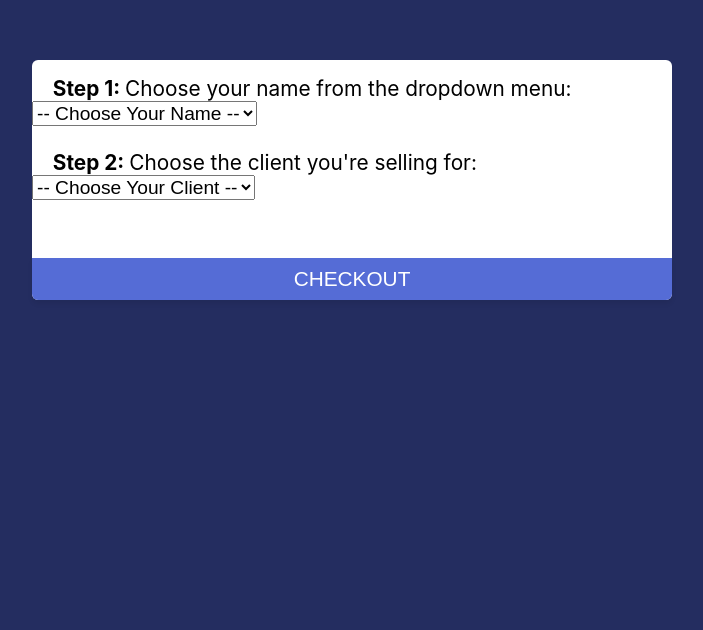
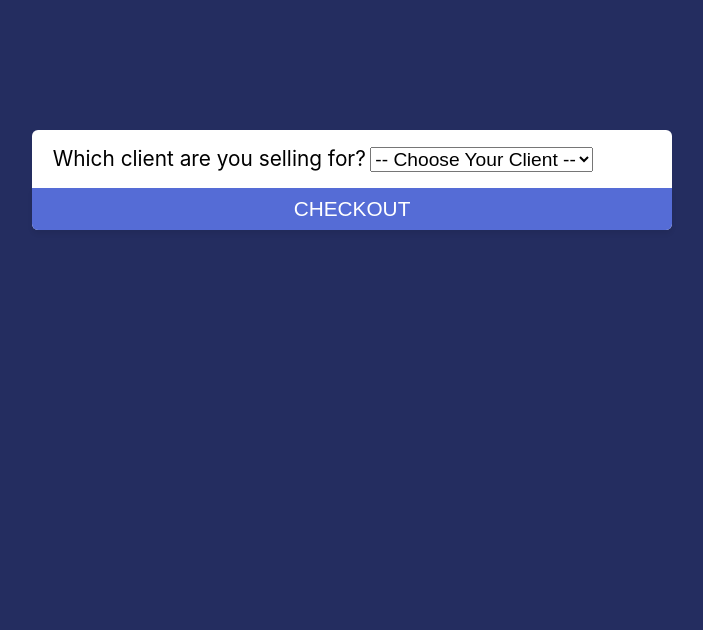
Before and after one commit to A-Fredette/ppp-checkout, a website: page public/index.html in a window 1280 px wide. Shown: the part 220-850 px from the top of the page, without its empty margins (288-991 px from the left). Before the commit the page ends 800 px from the top, so only its background shows below. Drawn offline with Linux system fonts and the light colour scheme.

Commit message:
remove sales rep selection and inactive products

```diff
--- a/public/index.html
+++ b/public/index.html
@@ -10,23 +10,23 @@
 <section>
     <form class="sales-client-form" action="/session/" method="POST">
         <div class="questions-container">
-            <label for="sales"><b>Step 1: </b>Choose your name from the dropdown menu:</label>
-            <select id="sales" name="sales">
-                <option disabled selected value> -- Choose Your Name -- </option>
-                <option value="Brian Hoa">Brian Hoa</option>
-                <option value="Wais Sallek">Wais Sallek</option>
-                <option value="Branson Khemraj">Branson Khemraj</option>
-                <option value="Christa Baker">Christa Baker</option>
-                <option value="Drasko Raicevic">Drasko Raicevic</option>
-                <option value="Christa Baker">Tiago Buhr</option>
-            </select>
-            <div style="margin-bottom:1.5em;"></div>
-            <label for="client"><b>Step 2: </b>Choose the client you're selling for:</label>
+<!--            <label for="sales"><b>Step 1: </b>Choose your name from the dropdown menu:</label>-->
+<!--            <select id="sales" name="sales">-->
+<!--                <option disabled selected value> &#45;&#45; Choose Your Name &#45;&#45; </option>-->
+<!--                <option value="Brian Hoa">Brian Hoa</option>-->
+<!--                <option value="Wais Sallek">Wais Sallek</option>-->
+<!--                <option value="Branson Khemraj">Branson Khemraj</option>-->
+<!--                <option value="Christa Baker">Christa Baker</option>-->
+<!--                <option value="Drasko Raicevic">Drasko Raicevic</option>-->
+<!--                <option value="Christa Baker">Tiago Buhr</option>-->
+<!--            </select>-->
+<!--            <div style="margin-bottom:1.5em;"></div>-->
+            <label for="client">Which client are you selling for?</label>
             <select id="client" name="client">
                 <option disabled selected value> -- Choose Your Client -- </option>
-                <option value="d9182703-af59-4cce-bb5d-7e1d0f85fa46">Nancy Ma International</option>
+<!--                <option value="d9182703-af59-4cce-bb5d-7e1d0f85fa46">Nancy Ma International</option>-->
                 <option value="0ffec302-c438-4bc5-9cff-2608e492b4e3">Migraine Mastery</option>
-                <option value="D596DA0B-F451-46C9-8107-71CD1E6AAC62">Nature's Health Clinic</option>
+<!--                <option value="D596DA0B-F451-46C9-8107-71CD1E6AAC62">Nature's Health Clinic</option>-->
     <!--            TESTING USE ONLY-->
                 <!-- <option value="fe90f5d0-f606-40a0-bfbd-144b32ca0304">*** TEST PRODUCT ***</option>-->
                 <!-- <option value="d9182703-af59-4cce-bb5d-7e1d0f85f226">Better Together</option>-->
--- a/public/style.css
+++ b/public/style.css
@@ -15,12 +15,13 @@ section {
   display: flex;
   flex-direction: column;
   width: 50%;
-  height: 30%;
+  height: 100px;
   border-radius: 6px;
   justify-content: space-between;
   position: relative;
 }
 .product {
+  margin-top: 30px;
   display: flex;
 }
 .description {
```
Also changed, not shown: server.js (+5 -5 lines).
